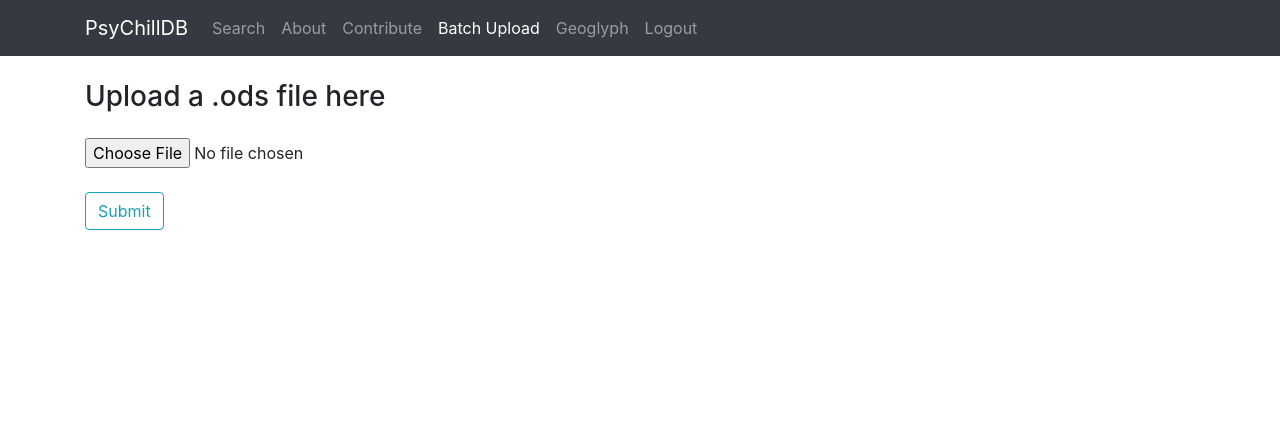
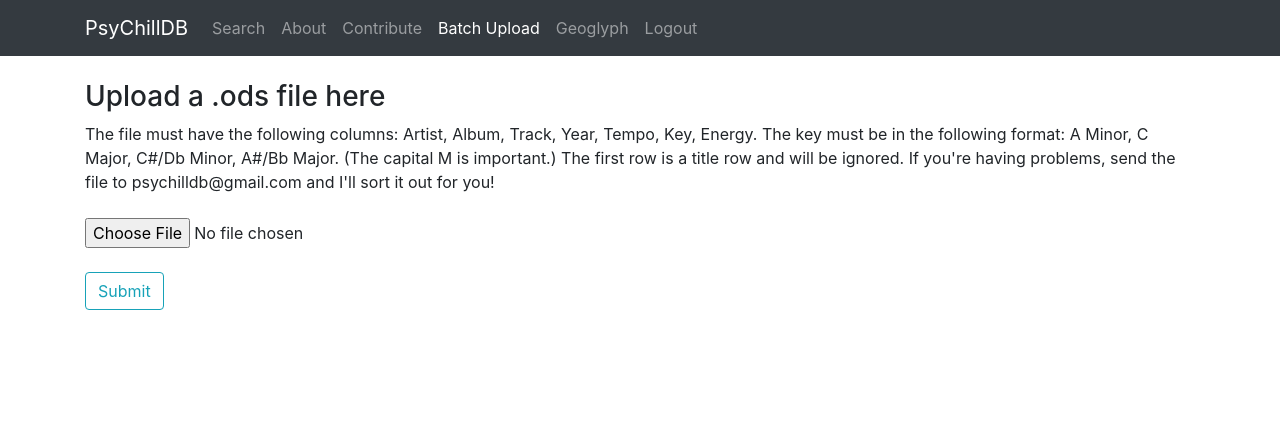
Before and after one commit to geoglyphmusic/psychilldb, a Flask app: page /batchupload in a window 1280 px wide. Shown: the top 434 px of the page. Run offline with Flask 2, Linux system fonts and the light colour scheme; a user stored in the database is signed in; some libraries are stand-ins or nearby versions.

Commit message:
Batch upload instructions

```diff
--- a/psychilldb/templates/batchupload.html
+++ b/psychilldb/templates/batchupload.html
@@ -1,6 +1,9 @@
 {% extends 'layout.html' %}
 {% block content %}
 	<h3 class="mt-4">Upload a .ods file here</h3>
+	<p>The file must have the following columns: Artist, Album, Track, Year, Tempo, Key, Energy.
+	The key must be in the following format: A Minor, C Major, C#/Db Minor, A#/Bb Major. (The capital M is important.)
+	The first row is a title row and will be ignored. If you're having problems, send the file to psychilldb@gmail.com and I'll sort it out for you!</p>
 		<form method="POST" action="" enctype="multipart/form-data">
 			{{ form.hidden_tag() }}
 			{{ form.file(class="form-control-file mt-4") }}
```
Also changed, not shown: 1 other file.
